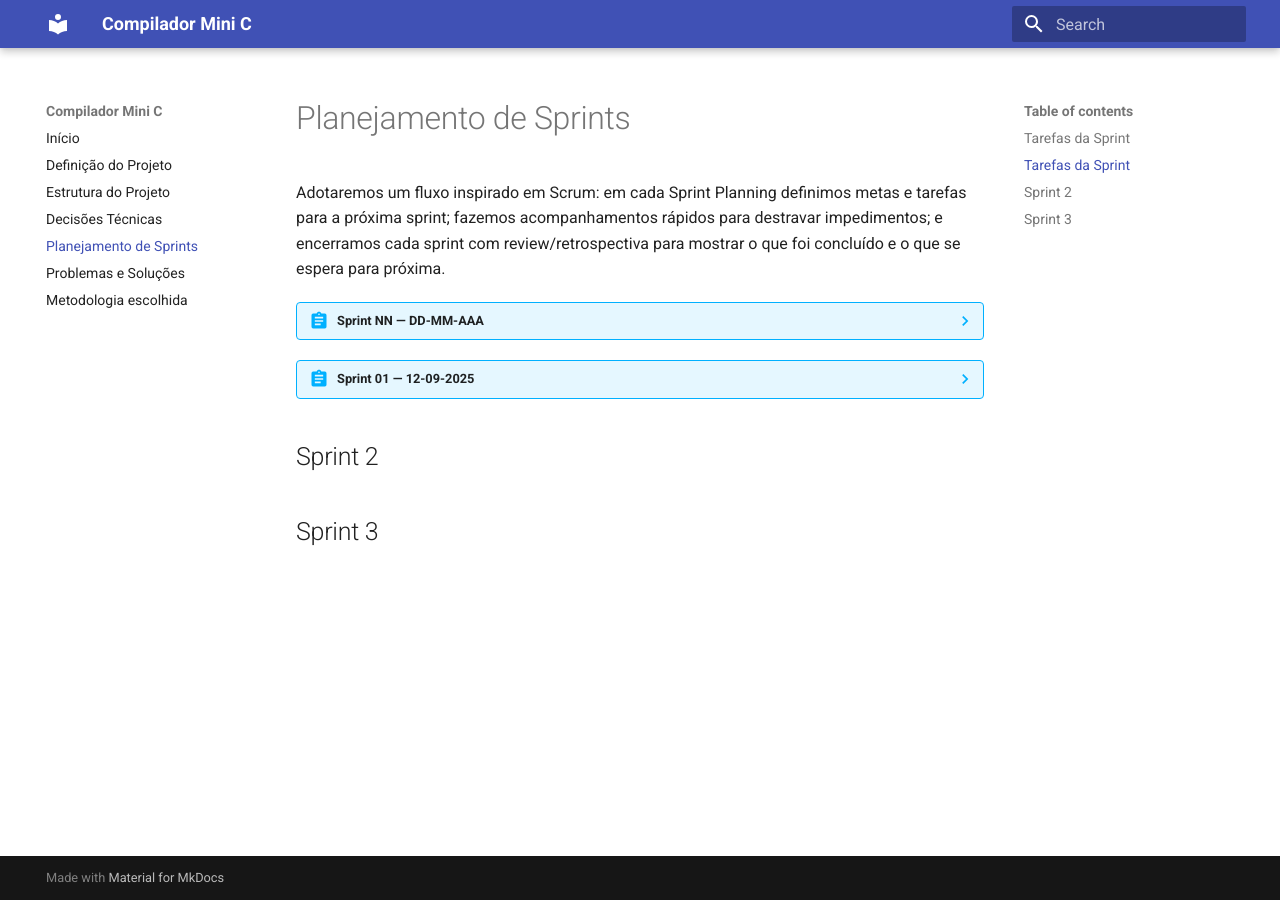
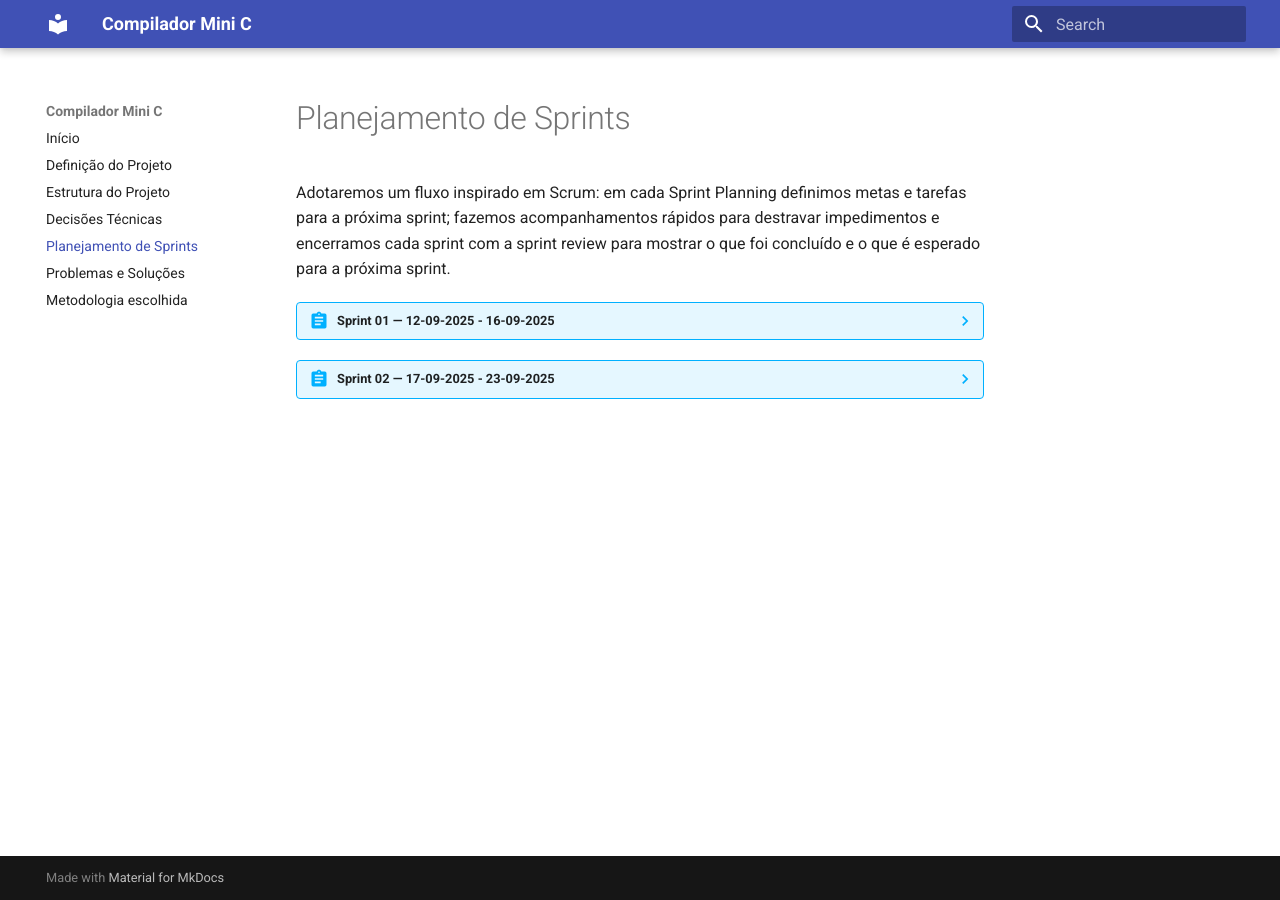
Before and after one commit to thmasq/mini-c-compiler, an MkDocs documentation site: the page built from mkdocs/sprint-planning.md, in a window 1280 px wide. Built offline with MkDocs 1.6.1 and Material for MkDocs 9.7.7, drawn with Linux system fonts in a browser that asks for light colours; some of the changed lines change nothing that is shown.

Commit message:
refine sprint planning structure and add new section for 2nd sprint

```diff
--- a/mkdocs/sprint-planning.md
+++ b/mkdocs/sprint-planning.md
@@ -1,44 +1,9 @@
 # Planejamento de Sprints
 
-Adotaremos um fluxo inspirado em Scrum: em cada Sprint Planning definimos metas e tarefas para a próxima sprint; fazemos acompanhamentos rápidos para destravar impedimentos; e encerramos cada sprint com review/retrospectiva para mostrar o que foi concluído e o que se espera para próxima.
+Adotaremos um fluxo inspirado em Scrum: em cada Sprint Planning definimos metas e tarefas para a próxima sprint; fazemos acompanhamentos rápidos para destravar impedimentos e encerramos cada sprint com a sprint review para mostrar o que foi concluído e o que é esperado para a próxima sprint.
 
 
-??? abstract "Sprint NN — DD-MM-AAA"
-
-    **Presentes:** Caio, Eduardo, João Felipe, Renata e Thomas
-
-    **Início:** DD-MM-AAAA
-
-    **Fim:** DD-MM-AAAA
-
-    **Objetivo da Sprint**: Frase curta e mensurável do resultado esperado.
-
-    ### Tarefas da Sprint
-    | ID | Tarefa | Responsável | Status |
-    |----|--------|-------------|--------|
-    | T-01 | Descrição objetiva | Nome | TODO/DOING/DONE/BLOCKED |
-    | T-02 | … | … | … |
-
-    **Legenda de status:**
-
-    - 📌 DEFINED — definido nesta sprint
-    - ✅ DONE - concluída
-    - 🚧 DOING - em andamento
-    - ⏳ TODO - planejada, mas não começou
-    - ⛔ BLOCKED - impedido (impedimento registrado abaixo)
-
-    **Impedimentos**
-    - ⛔ Descrição do Impedimento, se houver.
-
-    **Diário**
-    - Notas rápidas / alinhamentos
-
-    **Resultados da Sprint (Review)**
-
-    - Entregas concluídas:
-    - Itens para a próxima sprint:
-
-??? abstract "Sprint 01 — 12-09-2025"
+??? abstract "Sprint 01 — 12-09-2025 - 16-09-2025"
 
     **Presentes:** Caio, Eduardo, João Felipe, Renata e Thomas
 
@@ -47,7 +12,8 @@ Adotaremos um fluxo inspirado em Scrum: em cada Sprint Planning definimos metas
 
     **Objetivo da Sprint**: Planejar e distribuir o trabalho inicial (Pages/MkDocs publicado, estrutura do repositório definida e páginas base da documentação criadas).
 
-    ### Tarefas da Sprint
+    **Tarefas da sprint**:
+
     | ID   | Tarefa                                           | Responsável         | Status                   |
     |------|--------------------------------------------------|---------------------|--------------------------|
     | T-01 | GitHub Pages (MkDocs)                            | Caio                | ⏳ TODO · 📌 DEFINED     |
@@ -83,9 +49,39 @@ Adotaremos um fluxo inspirado em Scrum: em cada Sprint Planning definimos metas
     - Itens para a próxima sprint: Entender oque já está implementado e dividir o que cada um pode contribuir
 
 
+??? abstract "Sprint 02 — 17-09-2025 - 23-09-2025"
 
-## Sprint 2
+    **Presentes:** Caio, Eduardo, João Felipe, Renata e Thomas
 
+    **Início:** 17-09-2025
+    **Fim:** 23-09-2025
 
+    **Objetivo da Sprint**: Continuar e refinar o desenvolvimento do compilador, completando o analisador léxico, sintático e iniciar a confecção do analisador semântico.
 
-## Sprint 3
+    **Tarefas da sprint**:
+
+    | ID   | Tarefa                                           | Responsável         | Status                   |
+    |------|--------------------------------------------------|---------------------|--------------------------|
+    | T-01 | Refinar estruturas existentes (analisador léxico e sintático)                            | TODOS               | ⏳ TODO · 📌 DEFINED     |
+    | T-02 | Iniciar o analisador semântico                             | TODOS               | ⏳ TODO · 📌 DEFINED     |
+    | T-03 | Atualizar documentação do MKDocs (Github Pages)                             | TODOS               | ⏳ TODO · 📌 DEFINED     |
+
+    **Legenda de status:**
+
+    - 📌 DEFINED — definido nesta sprint
+    - ✅ DONE - concluída
+    - 🚧 DOING - em andamento
+    - ⏳ TODO - planejada, mas não começou
+    - ⛔ BLOCKED - impedido (impedimento registrado abaixo)
+
+    **Impedimentos**
+    - —
+
+    **Diário**:
+
+    - Próxima reunião marcada para **23-09-2025**.
+    - Alinhamento: desenvolver e refinar analisadores léxico, sintático e semântico.
+
+    **Resultados da Sprint (Review)**
+    - Entregas concluídas: *(preencher na review de 23/09)*
+    - Itens para a próxima sprint: Entender o que já está implementado e dividir o que cada um pode contribuir
```
